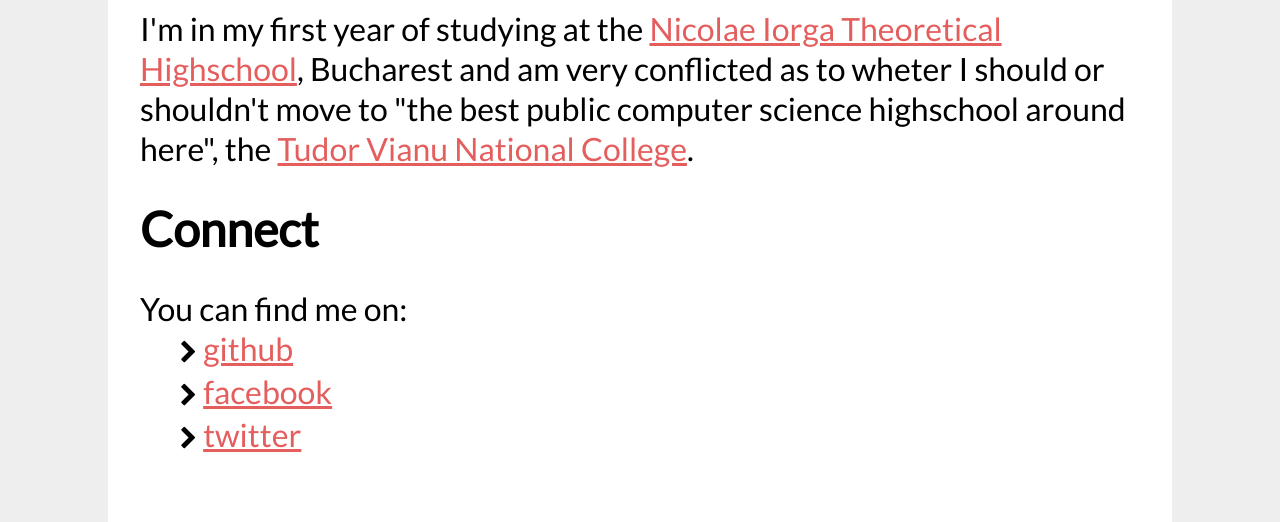
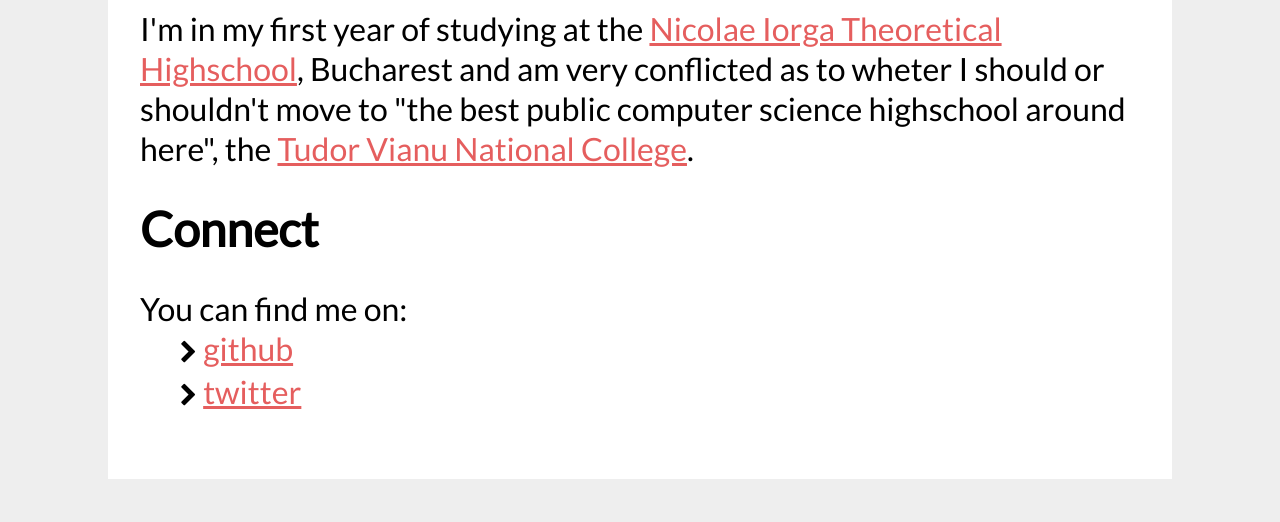
Before and after one commit to trupples/trupples.github.io, a website: page index.html in a window 1280 px wide. Shown: the part 738-1260 px from the top of the page. After the commit the page ends 1217 px from the top, so only its background shows below. Drawn offline with Linux system fonts and the light colour scheme; a web font is replaced by a local one.

Commit message:
Commented-out facebook link

```diff
--- a/index.html
+++ b/index.html
@@ -32,7 +32,7 @@
 				You can find me on:
 				<ul>
 					<li><a href="http://github.com/ianiD">github</a></li>
-					<li><a href="http://facebook.com/ioandragomir91149">facebook</a></li>
+					<!-- <li><a href="http://facebook.com/ioandragomir91149">facebook</a></li> -->
 					<li><a href="http://twitter.com/mah__ham">twitter</a></li>
 					<!-- <li><a href="http://linkedin.com/in/ioan-d-a1a358131">linkedin</a></li> -->
 				</ul>
```
